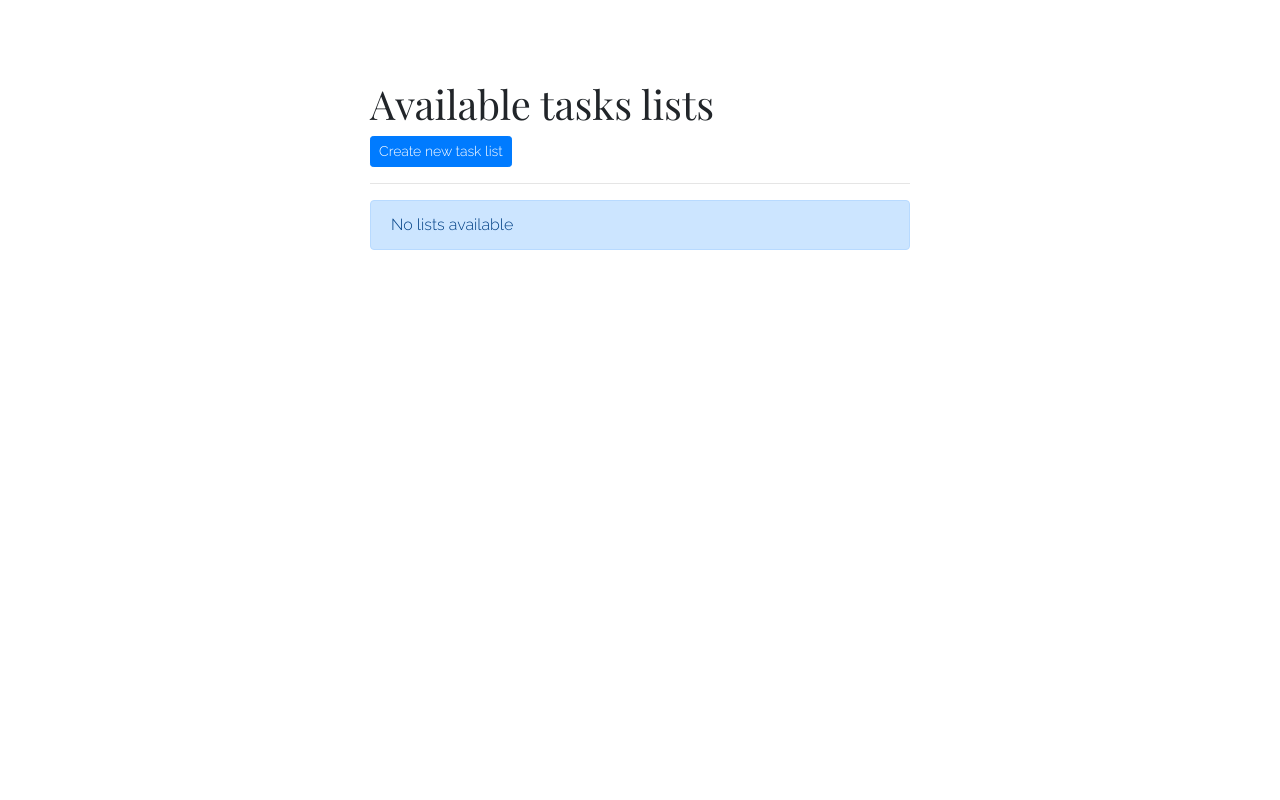
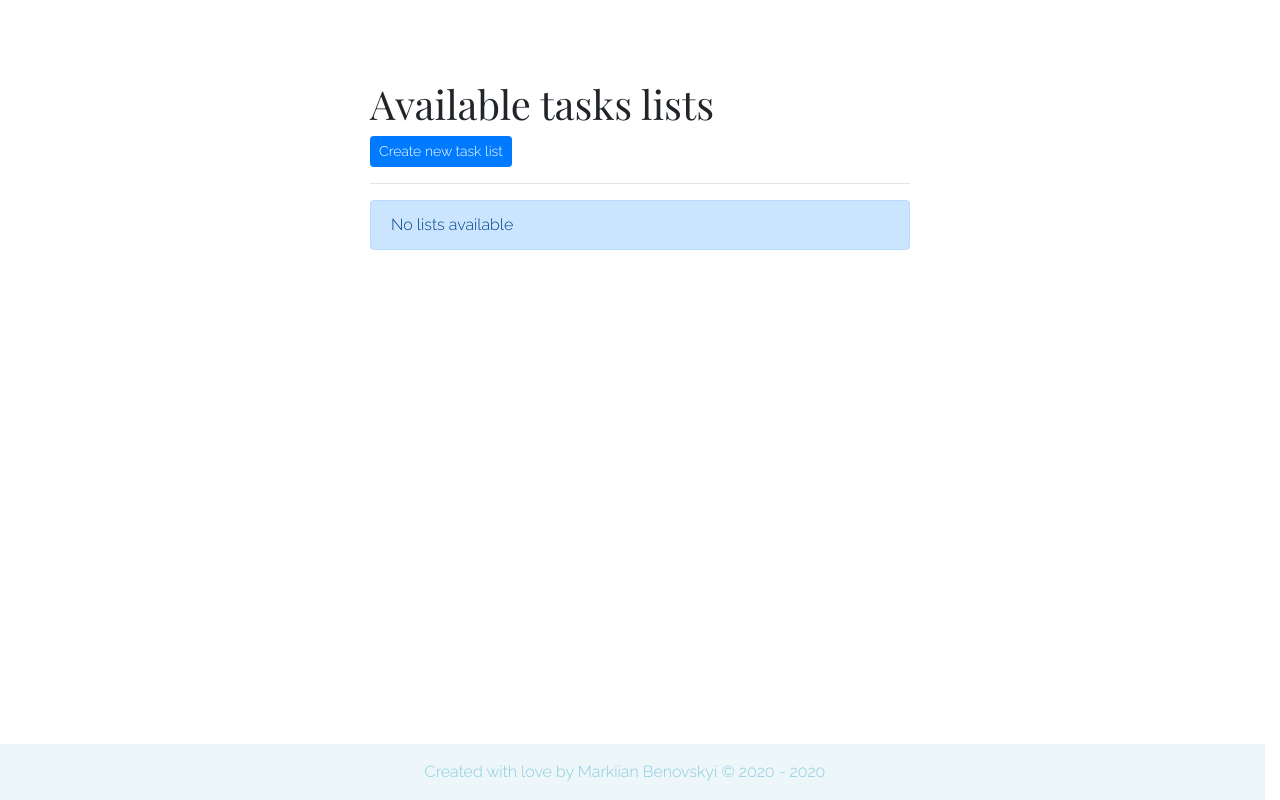
Before and after one commit to MarkusBansky/card-tasks, a React (Create React App) app: page / in a window 1280 px wide. Built offline with nearby package versions, Linux system fonts and the light colour scheme.

Commit message:
Added footer

```diff
--- /dev/null
+++ b/src/components/Footer.tsx
@@ -0,0 +1,13 @@
+import React from 'react';
+import {Col, Row} from "react-bootstrap";
+import '../styles/Footer.scss';
+
+export default function Footer () {
+    return (
+        <Row className={'footer'}>
+            <Col>
+                <p>Created with love by Markiian Benovskyi © 2020 - {new Date().getFullYear()}</p>
+            </Col>
+        </Row>
+    )
+}
--- /dev/null
+++ b/src/components/Page.tsx
@@ -0,0 +1,18 @@
+import {Col, Container, Row} from "react-bootstrap";
+import React from "react";
+import Footer from "./Footer";
+
+export default function Page (props: {children: any}) {
+    return (
+        <div className={'application'}>
+            <Container>
+                <Row className="justify-content-md-center">
+                    <Col lg={6}>
+                        {props.children}
+                    </Col>
+                </Row>
+            </Container>
+            <Footer/>
+        </div>
+    )
+}
--- a/src/pages/Display.tsx
+++ b/src/pages/Display.tsx
@@ -4,6 +4,7 @@ import '../styles/Display.scss';
 import {Alert, Button, Col, Container, Row} from "react-bootstrap";
 import {shuffle} from "../utils/Utils";
 import {getTasksFromList} from "../utils/TaskUtils";
+import Page from "../components/Page";
 
 interface DisplayState {
     tasks: string[];
@@ -72,14 +73,10 @@ class Display extends React.Component<{}, DisplayState> {
 
     render() {
         return (
-            <Container>
-                <Row className="justify-content-md-center">
-                    <Col lg={6}>
-                        <Button variant="light" size={'sm'} href={'/'}>Back</Button>{' '}
-                        {this.renderStacks()}
-                    </Col>
-                </Row>
-            </Container>
+            <Page>
+                <Button variant="light" size={'sm'} href={'/'}>Back</Button>{' '}
+                {this.renderStacks()}
+            </Page>
         );
     }
 }
--- a/src/pages/Edit.tsx
+++ b/src/pages/Edit.tsx
@@ -2,6 +2,8 @@ import React from 'react';
 import {Button, Card, Col, Container, Form, Row, Table} from "react-bootstrap";
 import {getTasksFromList, updateTasksFromList} from "../utils/TaskUtils";
 import '../styles/Edit.scss';
+import Footer from "../components/Footer";
+import Page from "../components/Page";
 
 interface EditState {
     tasks: string[];
@@ -38,7 +40,7 @@ class Edit extends React.Component<{}, EditState> {
             const multipleLines = text.split('\n');
             multipleLines.forEach(s => lines.push(s.trim()));
         } else {
-            lines.push(text.trim());
+            lines.push(text.replace("\n", " ").trim());
         }
         newTasks = newTasks.concat(lines);
 
@@ -98,9 +100,7 @@ class Edit extends React.Component<{}, EditState> {
         const {match} = this.props as any;
 
         return (
-            <Container>
-                <Row className="justify-content-md-center">
-                    <Col lg={6}>
+            <Page>
                 <h1>Edit tasks</h1>
                 <Button variant="light" size={'sm'} href={'/'}>Back</Button>{' '}
                 <Button variant="light" size={'sm'} href={`/${match.params.name}`}>Open</Button>{' '}
@@ -108,11 +108,8 @@ class Edit extends React.Component<{}, EditState> {
                 {this.renderAddTask()}
                 <hr />
                 <h3>Existing tasks: {tasks.length}</h3>
-                        <br />
                 {this.renderTasks()}
-                    </Col>
-                </Row>
-            </Container>
+            </Page>
         )
     }
 }
--- a/src/pages/Homepage.tsx
+++ b/src/pages/Homepage.tsx
@@ -2,6 +2,8 @@ import React from 'react';
 
 import {Alert, Button, Card, Col, Container, Form, Row} from "react-bootstrap";
 import {createNewTaskList, deleteTasksList, getAvailableLists} from "../utils/TaskUtils";
+import Footer from "../components/Footer";
+import Page from "../components/Page";
 
 interface HomepageState {
     tasksLists: string[];
@@ -25,9 +27,8 @@ class Homepage extends React.Component<{}, HomepageState> {
 
     createNewList = (e: any) => {
         e.preventDefault();
-        this.setState({...this.state, createEnable: false});
         createNewTaskList(e.target.listName.value);
-        this.loadLists();
+        this.setState({...this.state, createEnable: false}, () => this.loadLists());
     };
 
     deleteList = (name: string) => {
@@ -90,16 +91,12 @@ class Homepage extends React.Component<{}, HomepageState> {
 
     render() {
         return (
-            <Container>
-                <Row className="justify-content-md-center">
-                    <Col lg={6}>
-                        <h1>Available tasks lists</h1>
-                        {this.renderCreateFields()}
-                        <hr />
-                        {this.renderExistingTasksLists()}
-                    </Col>
-                </Row>
-            </Container>
+            <Page>
+                <h1>Available tasks lists</h1>
+                {this.renderCreateFields()}
+                <hr />
+                {this.renderExistingTasksLists()}
+            </Page>
         )
     }
 }
--- a/src/styles/Display.scss
+++ b/src/styles/Display.scss
@@ -1,13 +1,6 @@
 @import "fonts";
 
 $use-filters: true;
-
-.footer {
-    position: fixed;
-    bottom: 20px;
-    text-align: center;
-    color: #bbe1fa;
-}
 
 .card-stack {
     will-change: transform;
@@ -15,7 +8,7 @@ $use-filters: true;
     width: 25rem;
     margin-left: auto;
     margin-right: auto;
-    margin-top: 7rem;
+    margin-top: 5rem;
 }
 
 .card-set {
--- /dev/null
+++ b/src/styles/Footer.scss
@@ -0,0 +1,14 @@
+.footer {
+  position: fixed;
+  bottom: 0;
+  padding: 1rem;
+  width: 100%;
+  text-align: center;
+  background-color: #edf7fa;
+  color: darken(#edf7fa, 25%);
+
+  p {
+    padding: 0;
+    margin: 0;
+  }
+}
```
Also changed, not shown: src/styles/_colors.scss (added). Lines whose indentation alone changed are shown as unchanged.
